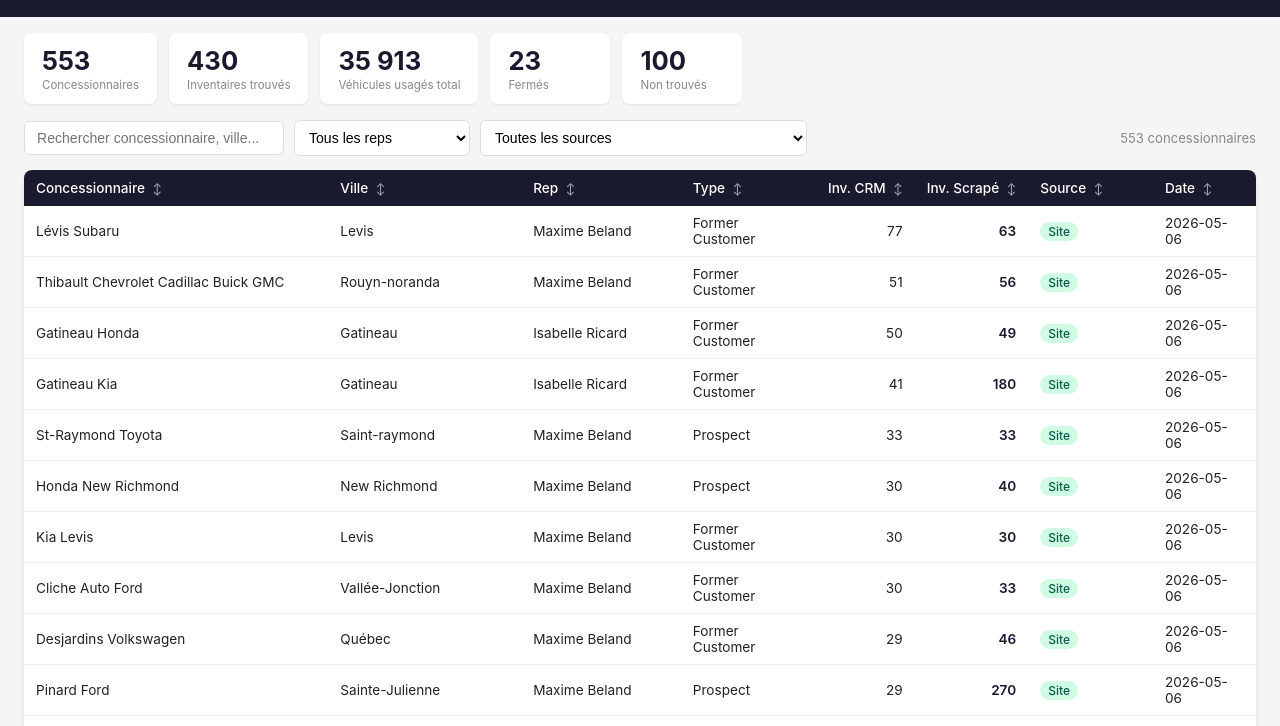
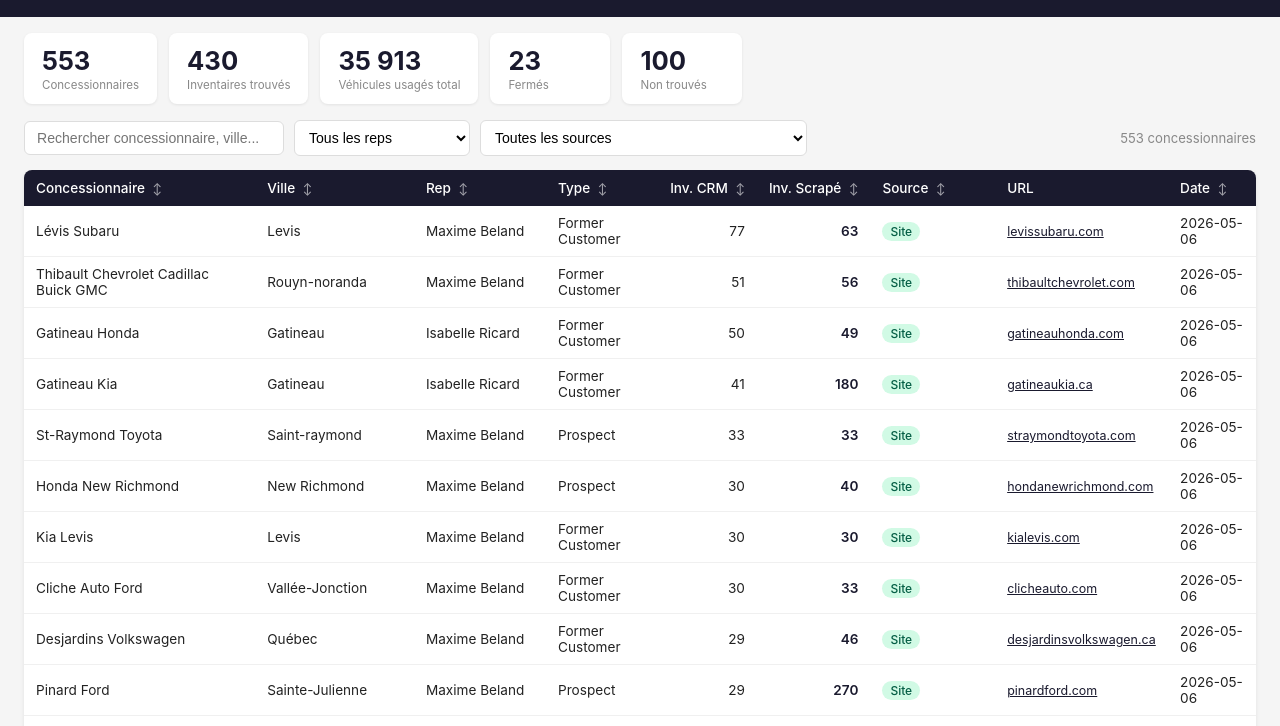
Before and after one commit to Mathv25/inventaire-concessionnaires, a plain HTML site: page docs/index.html in a window 1280 px wide. Shown: the part 66-792 px from the top of the page. Drawn offline with Linux system fonts and the light colour scheme.

Commit message:
Ajouter colonne URL cliquable

```diff
--- a/docs/index.html
+++ b/docs/index.html
@@ -71,7 +71,8 @@
         <th onclick="sortTable(4)" style="text-align:right">Inv. CRM <span class="arrow">↕</span></th>
         <th onclick="sortTable(5)" style="text-align:right">Inv. Scrapé <span class="arrow">↕</span></th>
         <th onclick="sortTable(6)">Source <span class="arrow">↕</span></th>
-        <th onclick="sortTable(7)">Date <span class="arrow">↕</span></th>
+        <th onclick="sortTable(7)">URL</th>
+        <th onclick="sortTable(8)">Date <span class="arrow">↕</span></th>
       </tr>
     </thead>
     <tbody id="tbody"></tbody>
@@ -143,6 +144,10 @@
       ? `<span class="inv-num">${inv}</span>`
       : `<span class="inv-zero">—</span>`;
     const crm = r.Inventaire_CRM || "—";
+    const url = r.URL_trouvee || "";
+    const urlCell = url
+      ? `<a href="${url}" target="_blank" rel="noopener" style="color:#1a1a2e;font-size:0.78rem;word-break:break-all;">${url.replace(/^https?:\/\/(www\.)?/,'').split('/')[0]}</a>`
+      : `<span style="color:#bbb;font-size:0.78rem;">—</span>`;
     return `<tr>
       <td>${r.Concessionnaire || ""}</td>
       <td>${r.Ville || ""}</td>
@@ -151,6 +156,7 @@
       <td style="text-align:right">${crm}</td>
       <td style="text-align:right">${invDisplay}</td>
       <td>${sourceBadge(r.Source)}</td>
+      <td>${urlCell}</td>
       <td>${r.Date_Scrape || ""}</td>
     </tr>`;
   }).join("");
@@ -173,7 +179,7 @@
   renderRows(filtered);
 }
 
-const COL_KEYS = ["Concessionnaire","Ville","Rep","Type","Inventaire_CRM","Inventaire_Scraped","Source","Date_Scrape"];
+const COL_KEYS = ["Concessionnaire","Ville","Rep","Type","Inventaire_CRM","Inventaire_Scraped","Source","URL_trouvee","Date_Scrape"];
 
 function sortRows(rows, col, asc) {
   const key = COL_KEYS[col];
```
